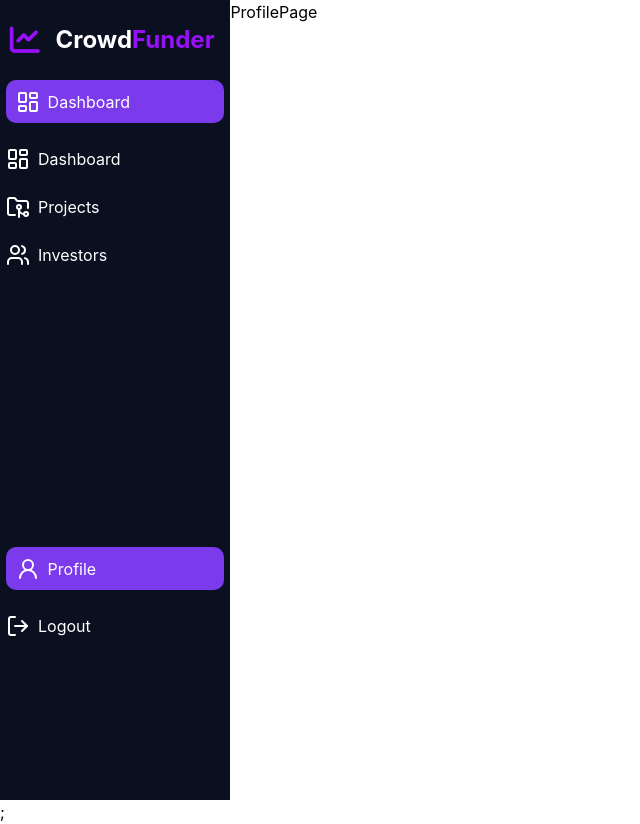
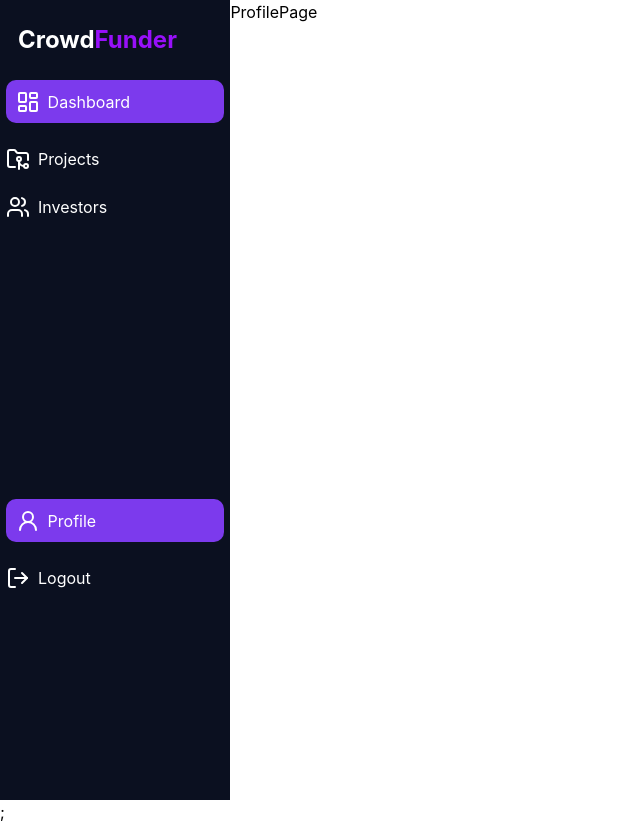
Before and after one commit to achrafjbr/achrafjbr-CrowdFund-Manager-Frontend-React-Partie-1, a React (Vite) app in the folder frontend/: page /home/profile in a window 1280 px wide. Shown: the whole page, without its empty margins (0-640 px from the left). Built offline with nearby package versions, Linux system fonts and the light colour scheme.

Commit message:
changing something

```diff
--- a/frontend/src/UI/layouts/SideBar.jsx
+++ b/frontend/src/UI/layouts/SideBar.jsx
@@ -6,7 +6,6 @@ import {
   Users,
 } from "lucide-react";
 import Navigator from "../components/Navigator";
-import "@fortawesome/fontawesome-free/css/all.min.css";
 
 function SideBar() {
   return (
@@ -22,12 +21,6 @@ function SideBar() {
 
         {/*  */}
         <Navigator to="/home">
-          <LayoutDashboard />
-          <span>Dashboard</span>
-        </Navigator>
-
-        {/*  */}
-        <Navigator to="/">
           <LayoutDashboard />
           <span>Dashboard</span>
         </Navigator>
```
